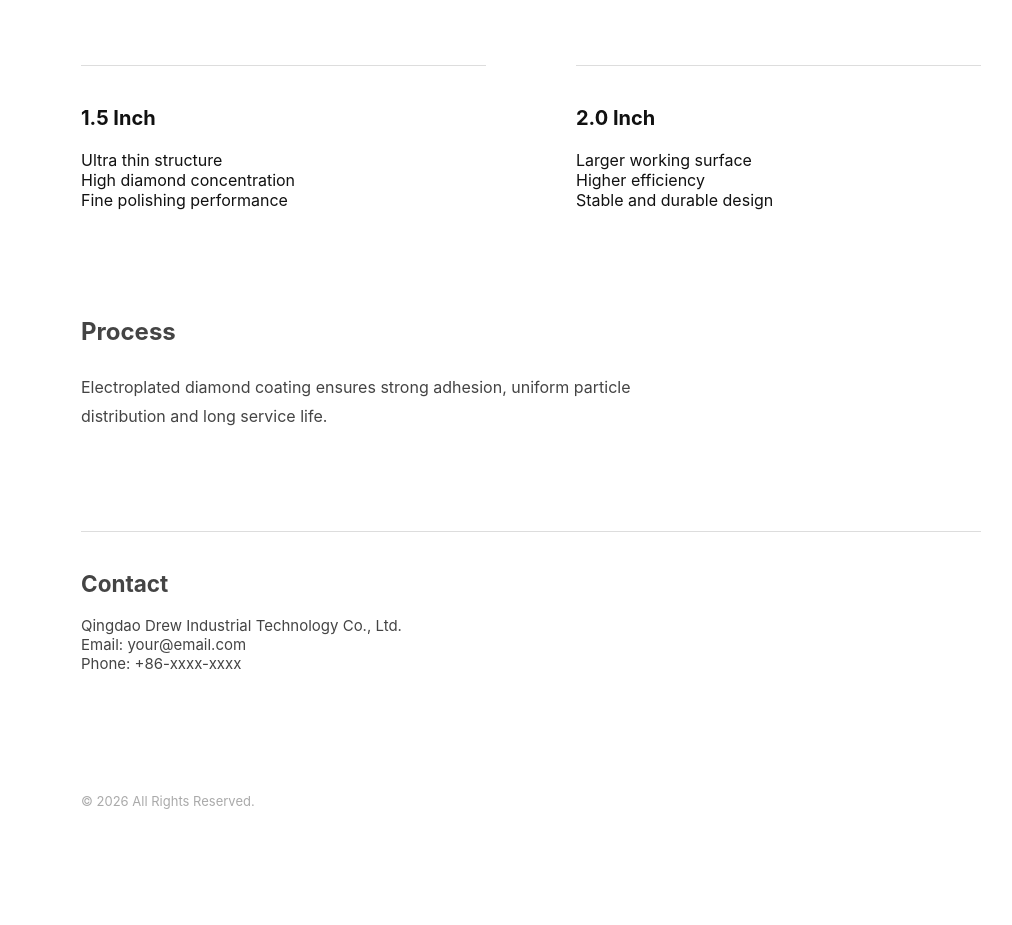
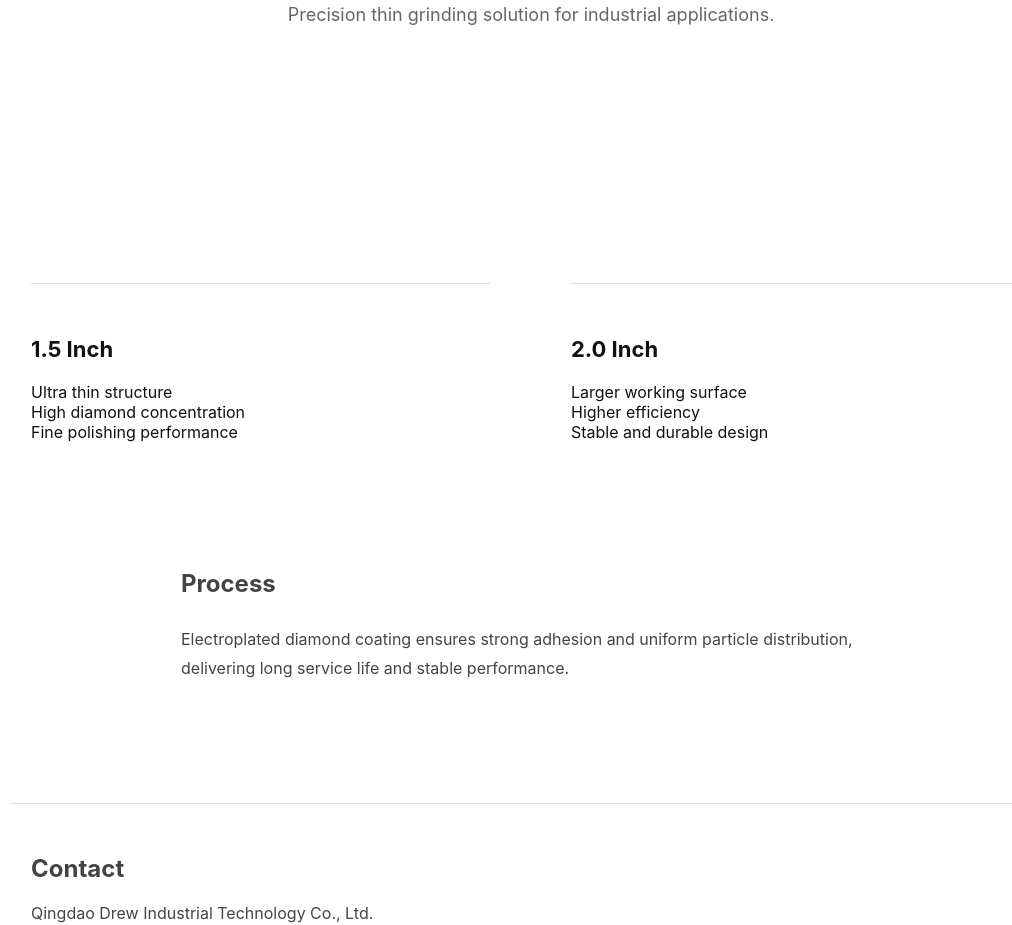
Before and after one commit to aoomee/aoomee.github.io, a plain HTML site: page index.html in a window 1280 px wide. Shown: the part 247-1172 px from the top of the page, without its empty margins (109-1121 px from the left). Drawn offline with Linux system fonts and the light colour scheme.

Commit message:
Update index.html

```diff
--- a/index.html
+++ b/index.html
@@ -3,81 +3,92 @@
 <head>
 <meta charset="UTF-8">
 <meta name="viewport" content="width=device-width, initial-scale=1.0">
-<title>Diamond Electroplated Grinding Disc</title>
+<title>Diamond Grinding Disc</title>
+
 <style>
 body {
   margin: 0;
-  font-family: -apple-system, BlinkMacSystemFont, "Segoe UI", Roboto, sans-serif;
+  font-family: -apple-system, BlinkMacSystemFont, "Segoe UI", sans-serif;
   background: #ffffff;
   color: #111;
 }
-.container {
-  max-width: 900px;
+
+.hero {
+  text-align: center;
+  padding: 140px 20px 120px;
+}
+
+.hero h1 {
+  font-size: 48px;
+  font-weight: 600;
+  margin-bottom: 20px;
+}
+
+.hero p {
+  font-size: 18px;
+  color: #666;
+}
+
+.section {
+  max-width: 1000px;
   margin: 120px auto;
   padding: 0 20px;
 }
-h1 {
-  font-size: 42px;
-  font-weight: 600;
-  margin-bottom: 20px;
-}
-.subtitle {
-  font-size: 18px;
-  color: #666;
-  margin-bottom: 100px;
-}
-.section {
-  margin-bottom: 100px;
-}
+
 .specs {
   display: flex;
   justify-content: space-between;
+  gap: 80px;
 }
+
 .spec {
-  width: 45%;
+  flex: 1;
   border-top: 1px solid #ddd;
-  padding-top: 20px;
+  padding-top: 30px;
 }
+
 .spec h3 {
-  font-size: 20px;
+  font-size: 22px;
+  margin-bottom: 20px;
 }
+
 .process {
-  max-width: 600px;
+  max-width: 700px;
   line-height: 1.8;
   color: #444;
 }
+
 .contact {
   border-top: 1px solid #ddd;
-  padding-top: 20px;
-  font-size: 15px;
+  padding-top: 30px;
+  font-size: 16px;
   color: #444;
 }
+
 .footer {
-  margin-top: 120px;
-  font-size: 13px;
+  text-align: center;
+  padding: 60px 20px;
+  font-size: 14px;
   color: #aaa;
 }
+
 @media (max-width: 768px) {
   .specs {
     flex-direction: column;
   }
-  .spec {
-    width: 100%;
-    margin-bottom: 40px;
-  }
 }
 </style>
 </head>
+
 <body>
 
-<div class="container">
-
+<div class="hero">
   <h1>Diamond Electroplated Grinding Disc</h1>
-<div class="subtitle">
-Precision thin grinding solution for industrial applications.
+  <p>Precision thin grinding solution for industrial applications.</p>
 </div>
 
-<div class="section specs">
+<div class="section">
+  <div class="specs">
     <div class="spec">
       <h3>1.5 Inch</h3>
       Ultra thin structure<br>
@@ -92,11 +103,11 @@ Precision thin grinding solution for industrial applications.
       Stable and durable design
     </div>
   </div>
+</div>
 
 <div class="section process">
   <h2>Process</h2>
-  Electroplated diamond coating ensures strong adhesion,
-  uniform particle distribution and long service life.
+  Electroplated diamond coating ensures strong adhesion and uniform particle distribution, delivering long service life and stable performance.
 </div>
 
 <div class="section contact">
@@ -110,7 +121,5 @@ Precision thin grinding solution for industrial applications.
 © 2026 All Rights Reserved.
 </div>
 
-</div>
-
 </body>
 </html>
```
Lines whose indentation alone changed are shown as unchanged.
